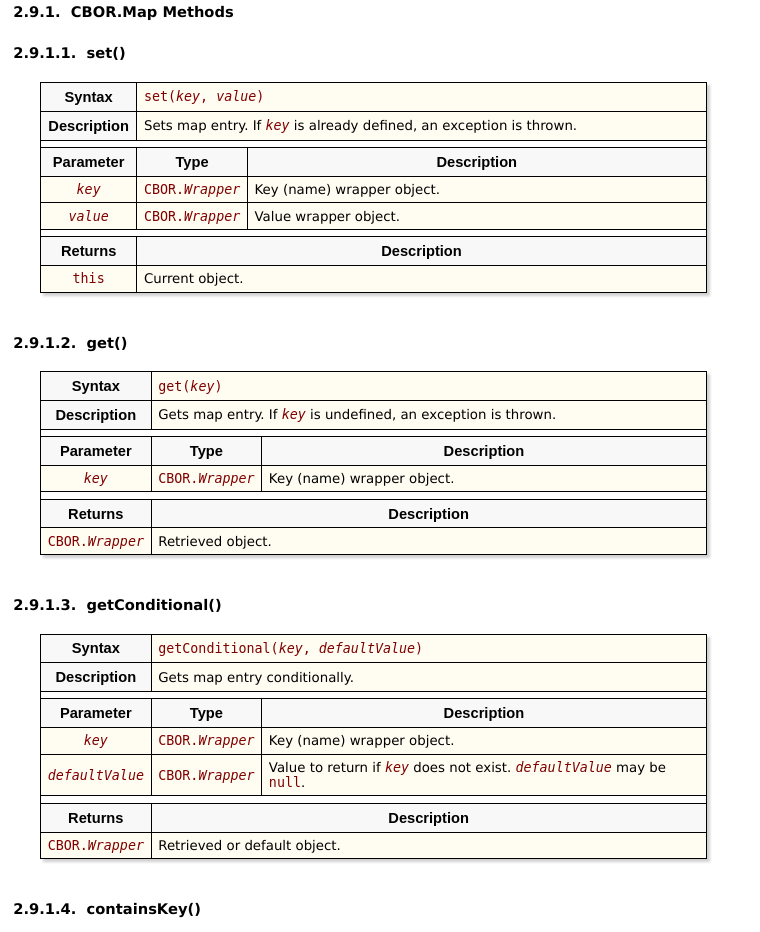
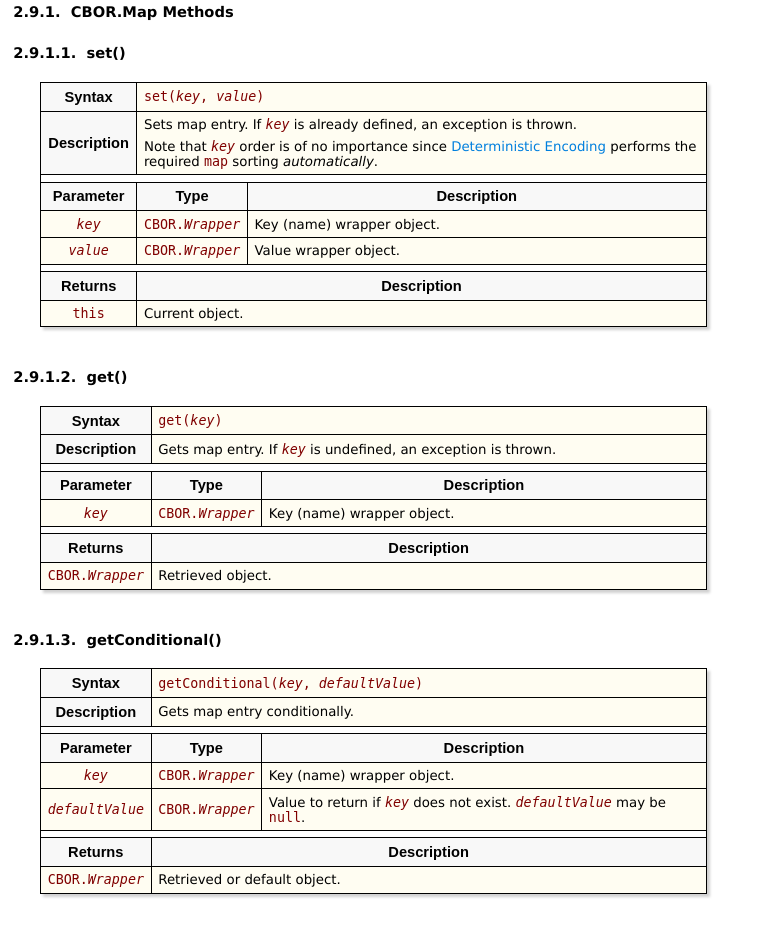
Before and after one commit to cyberphone/CBOR.js, a plain HTML site: page doc/index.html in a window 1280 px wide. Shown: the part 7057-7989 px from the top of the page, without its empty margins (0-760 px from the left). Drawn offline with Linux system fonts and the light colour scheme.

Commit message:
Added automatic map sorting note

```diff
--- a/doc/index.html
+++ b/doc/index.html
@@ -356,7 +356,10 @@ this method must be called <i>before</i> accessing array elements.</td></tr>
 <table class='webpkitable' style='margin-left:2em;width:50em'>
 <tr><th>Syntax</th><td colspan='2' style='width:100%'><code>set(<i>key</i>, <i>value</i>)</code></td></tr>
 <tr><th>Description</th><td colspan='2' style='width:100%'>Sets map entry.
-If <code><i>key</i></code> is already defined, an exception is thrown.</td></tr>
+If <code><i>key</i></code> is already defined, an exception is thrown.
+<div style='margin-top:0.5em'>Note that <code><i>key</i></code> order is of no importance since
+<a href='#main.deterministic'>Deterministic&nbsp;Encoding</a>
+performs the required <code>map</code> sorting <i>automatically</i>.</div></td></tr>
 <tr><td colspan='3' style='background-color:white; font-size:0.6em'></td></tr>
 <tr><th>Parameter</th><th>Type</th><th>Description</th></tr>
 <tr><td style='text-align:center'><code><i>key</i></code></td><td style='text-align:center'><code>CBOR.<i>Wrapper</i></code></td><td style='width:100%'>Key (name) wrapper object.</td></tr>
```
Also changed, not shown: 1 other file.
